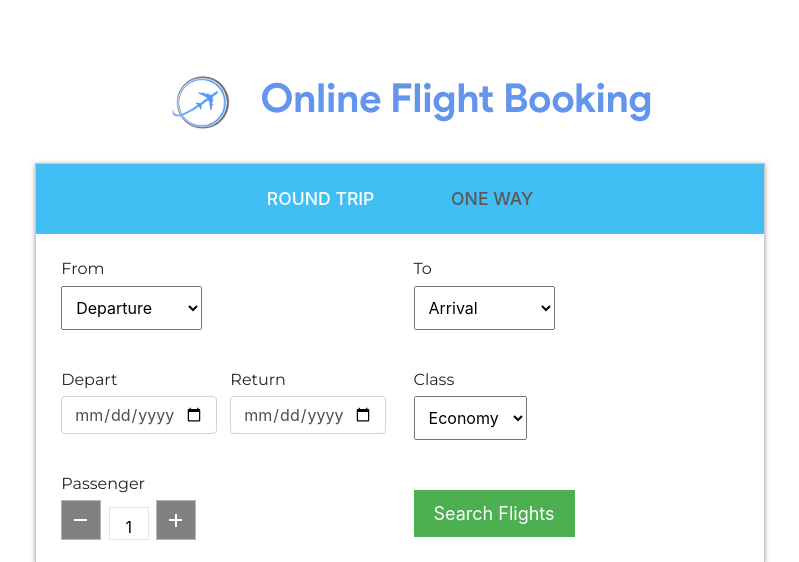
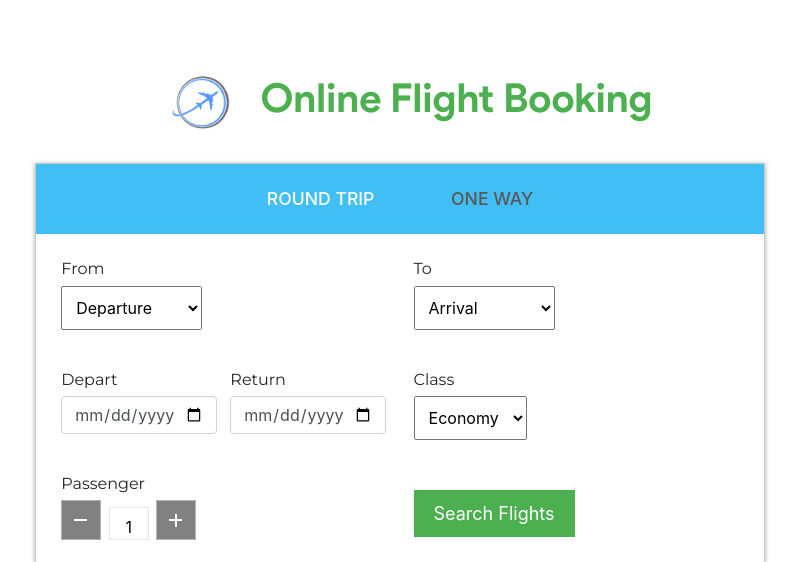
Before and after one commit to AIRATHEBEST/OFBMS, a PHP site: page / in a window 1280 px wide. Shown: the part 64-626 px from the top of the page, without its empty margins (240-1039 px from the left). Run offline with PHP 8.4, Linux system fonts and the light colour scheme; data comes from the database, SQL or seed files in the repository; some libraries are stand-ins or nearby versions; some web fonts are replaced.

Commit message:
modified:   index.php

```diff
--- a/index.php
+++ b/index.php
@@ -43,7 +43,7 @@
 }
 h1{
     font-family :'product sans' !important;
-	color:cornflowerblue ;
+	color:#4caf50;
 	font-size:50px;
 	margin-top:50px;
 	text-align:center;
```
